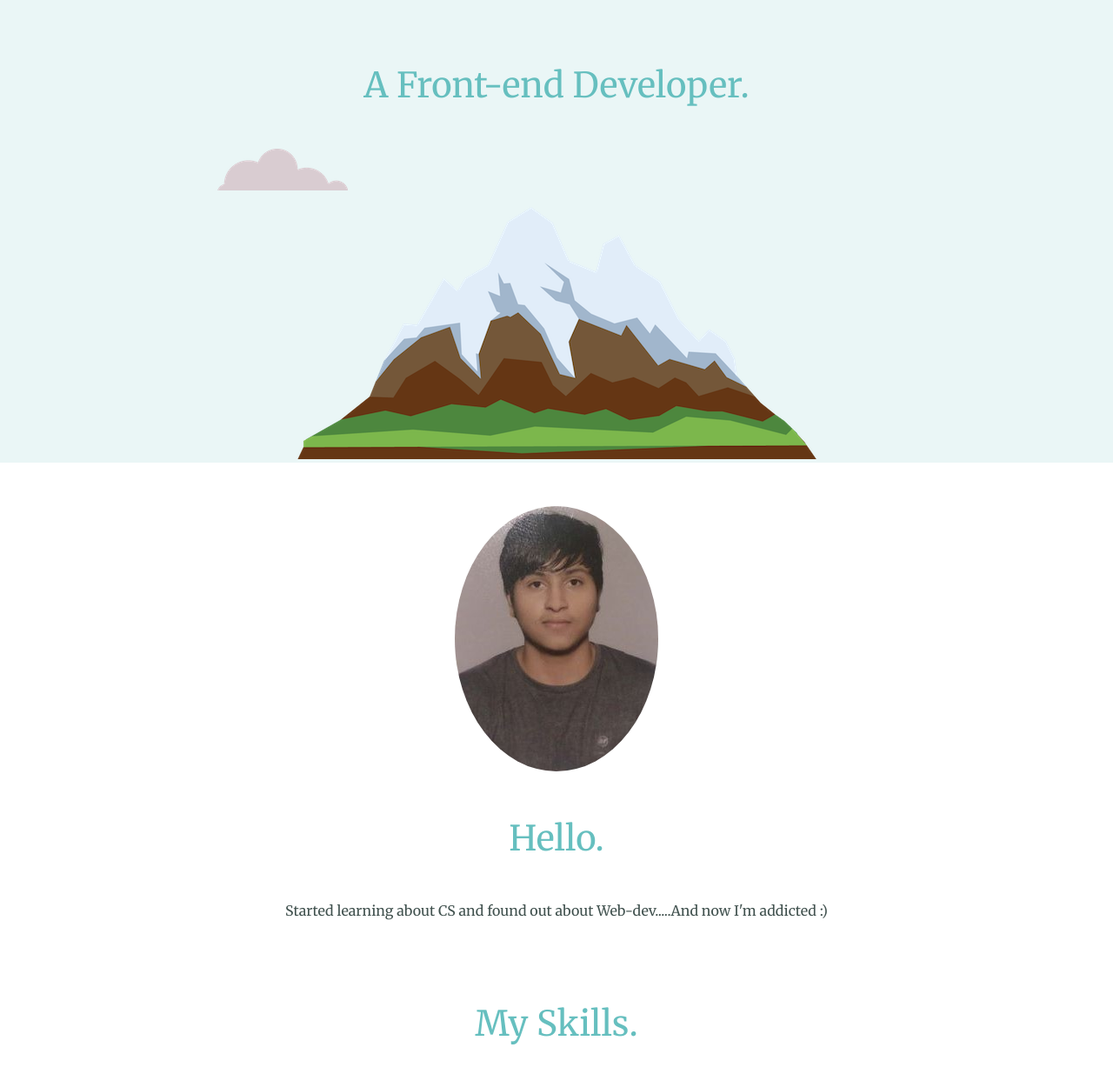
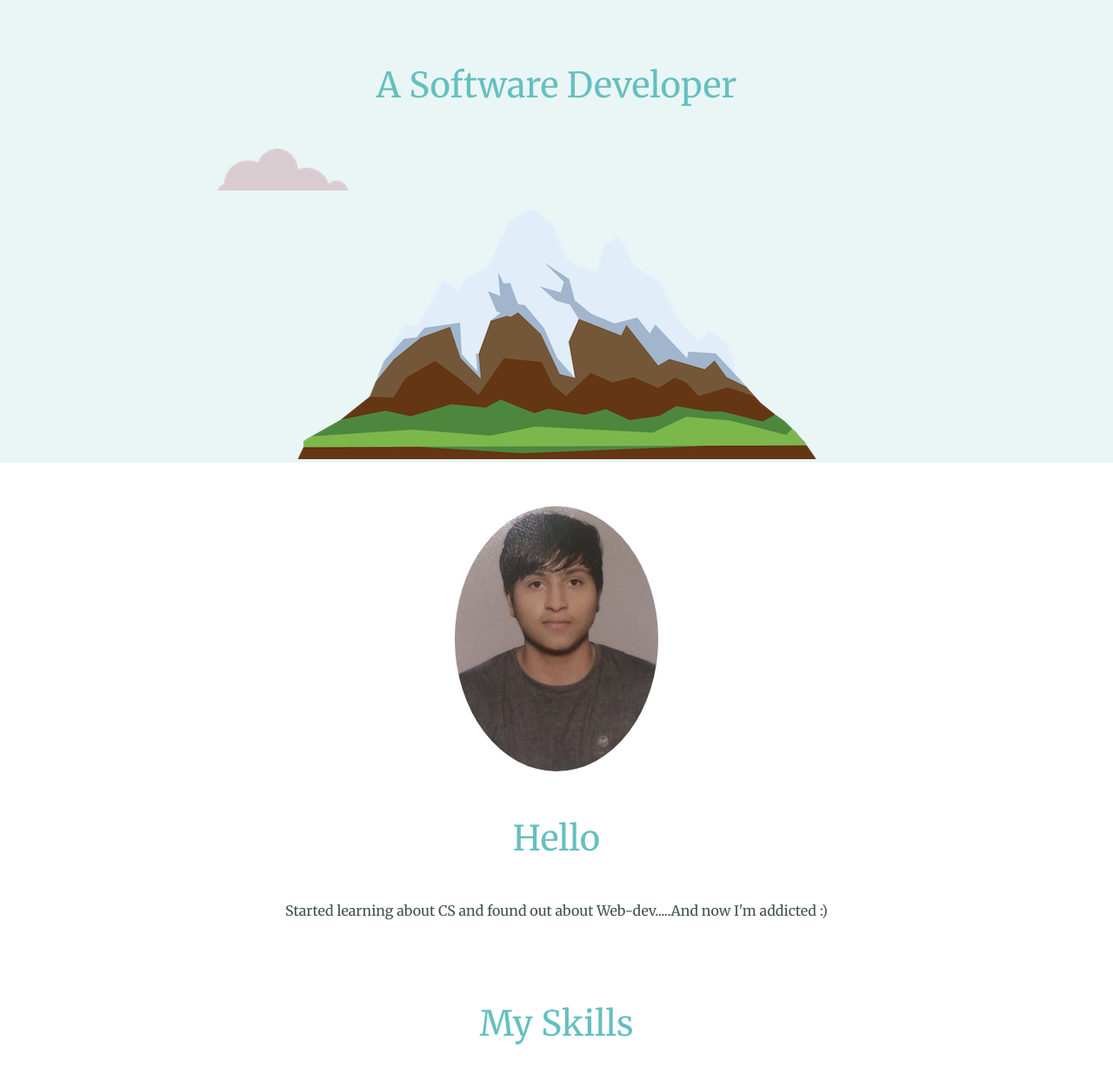
Before and after one commit to Useless-net/My-site, a plain HTML site: page index.htm in a window 1280 px wide. Shown: the part 265-1500 px from the top of the page at 87% size. Drawn offline with Linux system fonts and the light colour scheme.

Commit message:
Update index.htm

```diff
--- a/index.htm
+++ b/index.htm
@@ -11,7 +11,7 @@
 		<div class="Top-container">
 			<img src="cloud.png" alt="cloud-img" id="top-cloud">
 			<h1>I'm Nithin</h1>
-			<h2>A Front-end Developer.</h2>
+			<h2>A Software Developer</h2>
 
 			<img src="cloud.png" alt="cloud-img" id="bottom-cloud">
 			<img src="mountain.png" alt="mountain-img">
@@ -20,11 +20,11 @@
 		<div class="middle-container">
   			<div class="profile">
     			<img id="face" src="nithinface.jpg" alt="nithin-pic" >
-    			<h2>Hello.</h2>
+    			<h2>Hello</h2>
     			<p id="hello-text">Started learning about CS and found out about Web-dev.....And now I'm addicted :)</p>
   			</div>
   			<div class="skills">
-    			<h2>My Skills.</h2>
+    			<h2>My Skills</h2>
     			<div class="skill-row">
       				<img class="" src="computer.png" alt="computer-pic" id="computar">
       				<h3>Design & Dev</h3>
```
